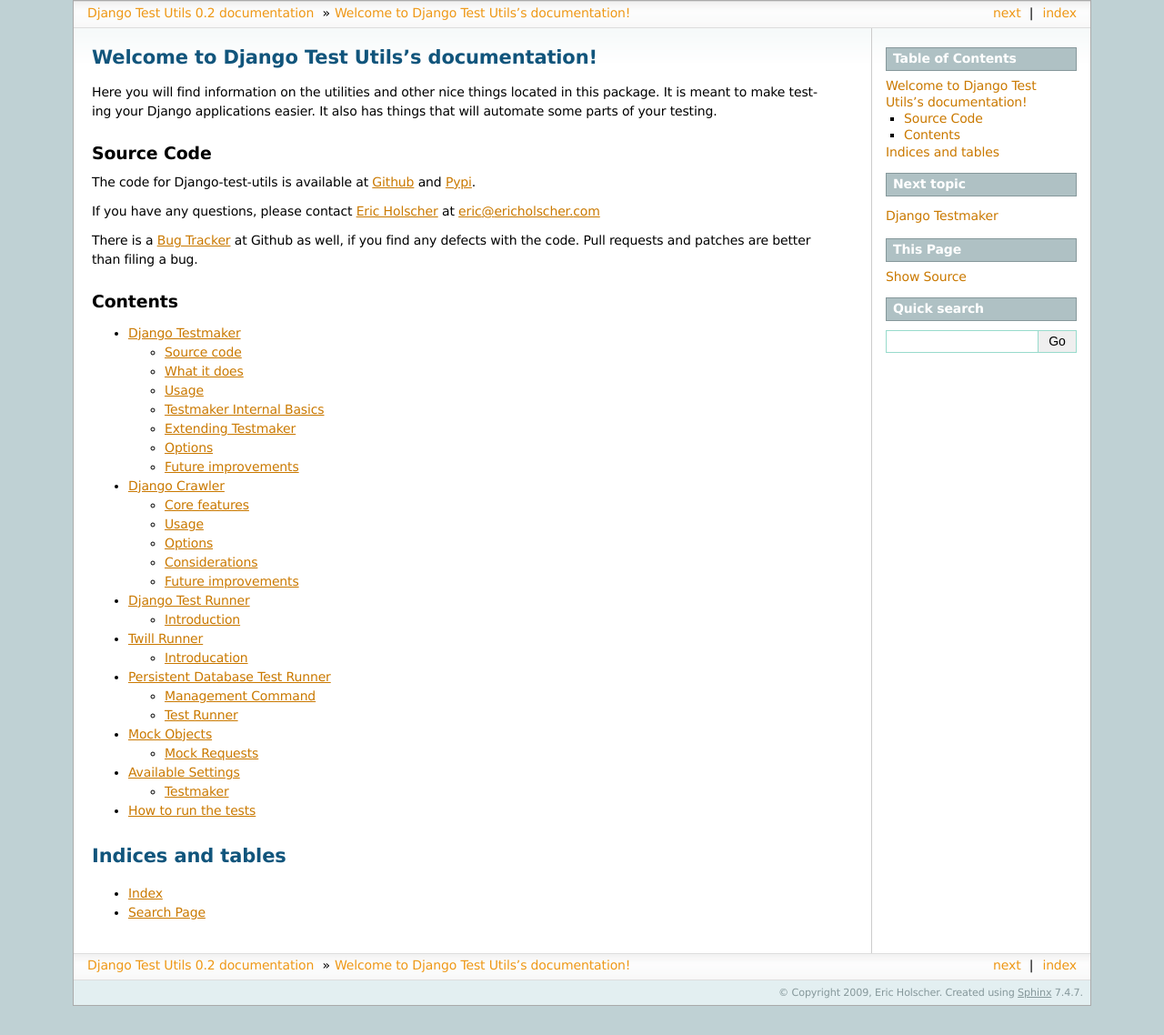
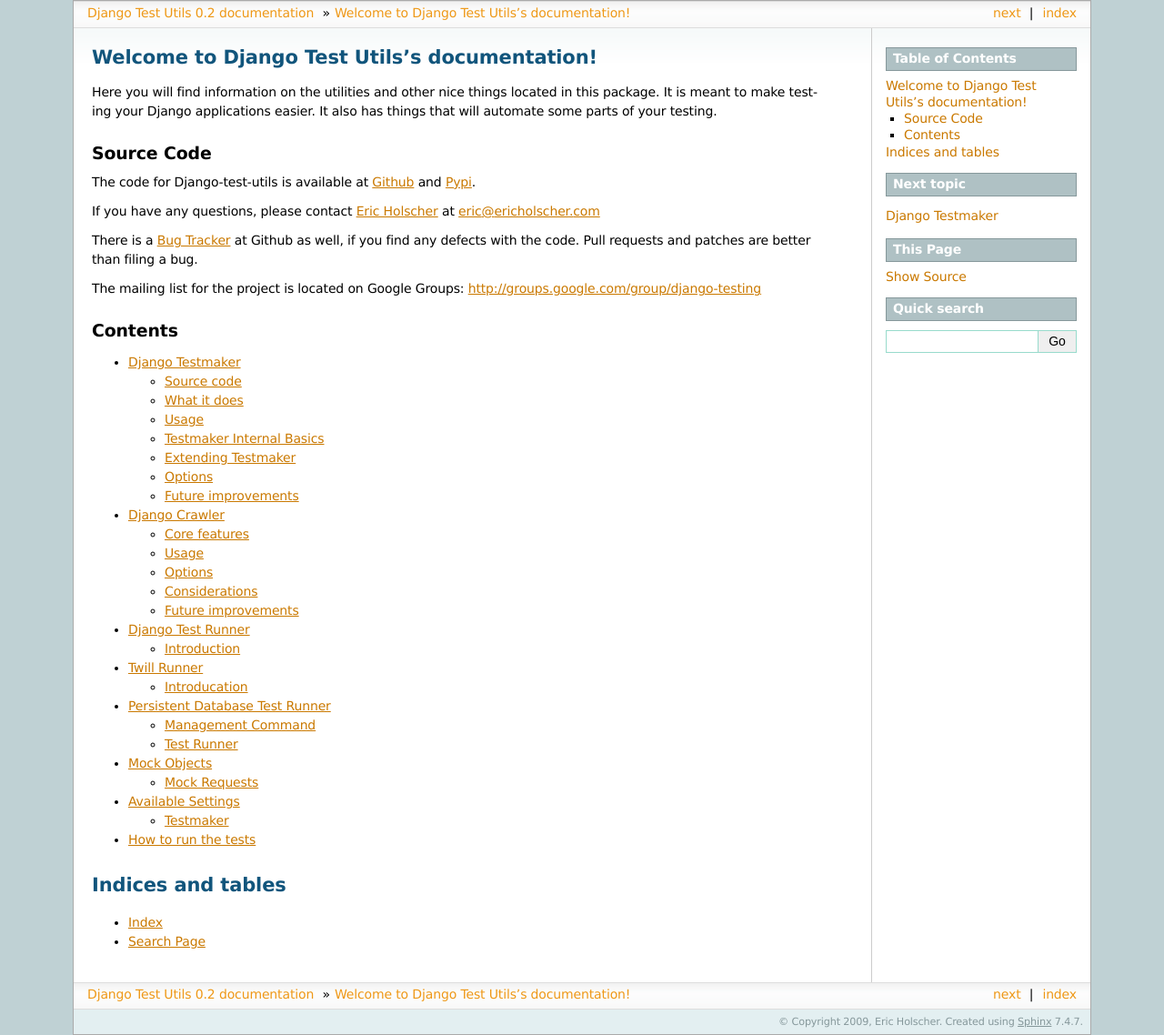
Before and after one commit to ericholscher/django-test-utils, a Sphinx documentation site: the page built from docs/source/index.rst, in a window 1280 px wide. Shown: the whole page at 91% size. Built offline with Sphinx 7.4.7, drawn with Linux system fonts in a browser that asks for light colours; before the commit the page ends 1106 px from its top, so only the background shows below that.

Commit message:
Added mailing list info.

```diff
--- a/docs/source/index.rst
+++ b/docs/source/index.rst
@@ -15,6 +15,8 @@
 If you have any questions, please contact `Eric Holscher <http://ericholscher.com>`_ at eric@ericholscher.com
 
 There is a `Bug Tracker <http://github.com/ericholscher/django-test-utils/issues>`_ at Github as well, if you find any defects with the code. Pull requests and patches are better than filing a bug.
+
+The mailing list for the project is located on Google Groups: http://groups.google.com/group/django-testing
 
 Contents
 --------
```
Also changed, not shown: 1 other file.
